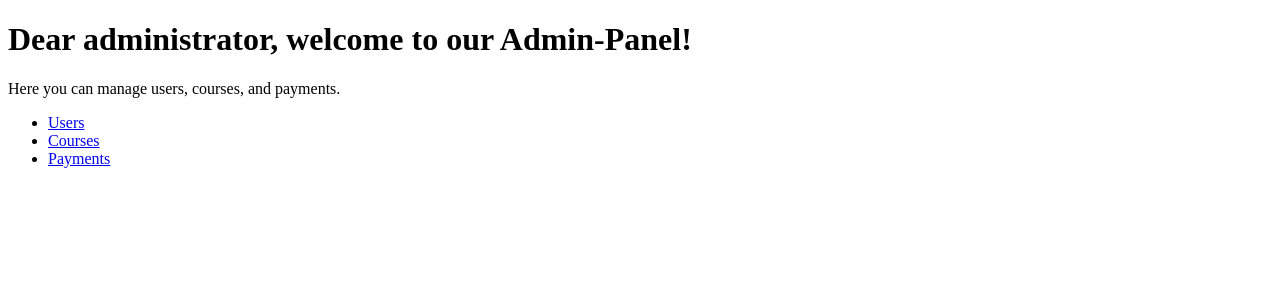
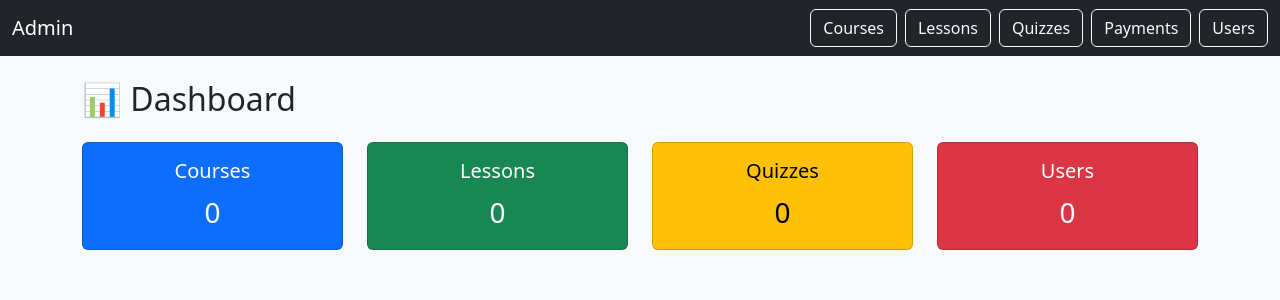
Before and after one commit to stillness03/Courses_Python, a Django app: template courses_it/admin_panel/templates/admin_panel/dashboard.html in a window 1280 px wide. Shown: the top 300 px of the page. Run offline with Django 5.2, Linux system fonts and the light colour scheme; the template is opened without the code that fills it, so the values that code supplies are empty.

Commit message:
Add dashboard, payments, and users templates with dynamic data loading

```diff
--- a/courses_it/admin_panel/templates/admin_panel/dashboard.html
+++ b/courses_it/admin_panel/templates/admin_panel/dashboard.html
@@ -1,15 +1,57 @@
-<!DOCTYPE html>
-<html>
-<head>
-    <title>Admin-Panel</title>
-</head>
-<body>
-    <h1>Dear administrator, welcome to our Admin-Panel!</h1>
-    <p>Here you can manage users, courses, and payments.</p>
-    <ul>
-        <li><a href="#">Users</a></li>
-        <li><a href="#">Courses</a></li>
-        <li><a href="#">Payments</a></li>
-    </ul>
-</body>
-</html>
+{% extends "base.html" %}
+{% block title %}Dashboard{% endblock %}
+{% block content %}
+<h2 class="mb-4">📊 Dashboard</h2>
+
+<div class="row">
+  <div class="col-md-3">
+    <div class="card text-bg-primary mb-3">
+      <div class="card-body text-center">
+        <h5 class="card-title">Courses</h5>
+        <p class="card-text fs-3" id="count-courses">0</p>
+      </div>
+    </div>
+  </div>
+  <div class="col-md-3">
+    <div class="card text-bg-success mb-3">
+      <div class="card-body text-center">
+        <h5 class="card-title">Lessons</h5>
+        <p class="card-text fs-3" id="count-lessons">0</p>
+      </div>
+    </div>
+  </div>
+  <div class="col-md-3">
+    <div class="card text-bg-warning mb-3">
+      <div class="card-body text-center">
+        <h5 class="card-title">Quizzes</h5>
+        <p class="card-text fs-3" id="count-quizzes">0</p>
+      </div>
+    </div>
+  </div>
+  <div class="col-md-3">
+    <div class="card text-bg-danger mb-3">
+      <div class="card-body text-center">
+        <h5 class="card-title">Users</h5>
+        <p class="card-text fs-3" id="count-users">0</p>
+      </div>
+    </div>
+  </div>
+</div>
+
+<script>
+async function loadDashboard() {
+  const endpoints = {
+    courses: "/api/courses/",
+    lessons: "/api/lessons/",
+    quizzes: "/api/quizzes/",
+    users: "/api/users/"
+  }
+  for (const [key, url] of Object.entries(endpoints)) {
+    const res = await fetch(url);
+    const data = await res.json();
+    document.getElementById(`count-${key}`).innerText = data.length;
+  }
+}
+loadDashboard();
+</script>
+{% endblock %}
```
Also changed, not shown: courses_it/admin_panel/templates/admin_panel/payments.html (added, +38 -0 lines), courses_it/admin_panel/templates/admin_panel/users.html (added, +56 -0 lines).
